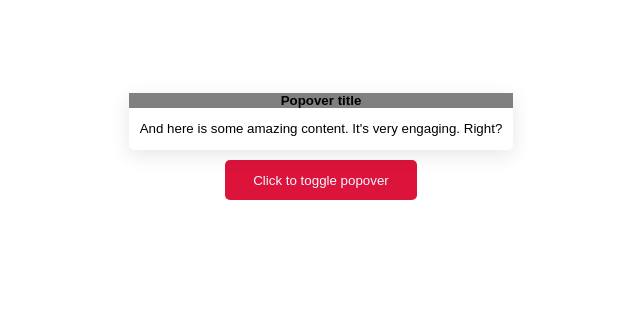
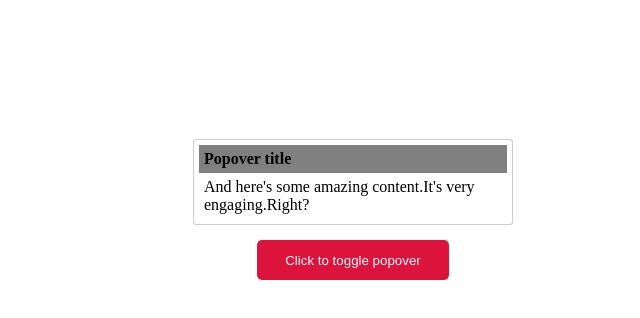
Before and after one commit to AnnaAlexandrova1/ahj-less5-task1, a website built with webpack: page src/index.html in a window 1280 px wide. Both pictures are taken after a click on the button "Click to toggle popover". Shown: the whole page, without its empty margins (287-927 px from the left). Built offline with nearby package versions, Linux system fonts and the light colour scheme.

Commit message:
все работает

```diff
--- a/src/css/style.css
+++ b/src/css/style.css
@@ -1,21 +1,21 @@
-.form {
-    width: 20vw;
-    margin: auto;
-    margin-top: 20vh;
+
+* {
+	margin: 0 auto;
+	padding: 0;
+	box-sizing: border-box;
+}
+body {
+	display: flex;
+	flex-wrap: wrap;
+}
+.container {
+    display: flex;
+    flex-direction: column;
+    margin-top: 30vh;
+
 }
 
-/*.input{
-    -moz-box-sizing: border-box;
-    box-sizing: border-box;
-    border: 1px solid #999;
-
-    margin-top: 30px;
-    height: 40px;
-    width: 15vw;
-}*/
-
-.button {
-
+.buttonTooltip {
   height: 40px;
   width: 15vw;
   -moz-box-sizing: border-box;
@@ -25,33 +25,33 @@
   color: aliceblue;
 }
 
-.button:hover {
+.buttonTooltip:hover {
     background: linear-gradient(#de634b, #a62d0f);
      box-shadow: 5px #f7c707;
 }
 
 .tooltip {
-    position: absolute;
-    padding: 0;
-    width: 30vw;
-    /*height: 40px;*/
-
-    box-shadow: 0 5px 20px 0 rgba(0, 0, 0, 0.1);
-    z-index: 999;
-    display: block;
-    box-sizing: border-box;
-    border-radius: 5px;
-
+	position: absolute;
+    max-width: 25vw;
+	background-color: #fff;
+	background-clip: padding-box;
+	border: 1px solid rgba(0, 0, 0, .2);
+	border-radius: 3px;
 }
-
-.tooltip h1 {
+.tooltipTitle {
     color: black;
     font-size: 1em;
     background-color: gray;
     margin-top: 0;
+    padding: 5px;
 }
 
-.tooltip p {
+.tooltipText {
     color: black;
-    font-size: 1em;;
+    font-size: 1em;
+    padding: 5px;
 }
+
+.hidden {
+    display: none;
+}
--- a/src/index.html
+++ b/src/index.html
@@ -7,5 +7,8 @@
   <title>Document</title>
 </head>
 <body>
+  <div class="container">
+    <button class="buttonTooltip" type = 'submit'>Click to toggle popover</button>
+  </div>
 </body>
 </html>
--- a/src/js/DrowForm.js
+++ /dev/null
@@ -1,41 +0,0 @@
-import Popover from './Popover';
-
-export default class DrowForm {
-  constructor(popover) {
-    this.body = document.querySelector('body');
-    this.popover = popover;
-  }
-
-  // отрисовка формы на странице
-  drow() {
-    const form = document.createElement('form');
-    // const input = document.createElement('input');
-    this.button = document.createElement('button');
-
-    form.classList.add('form');
-    // input.classList.add('input');
-    this.button.classList.add('button');
-
-    // input.type = 'text';
-    this.button.type = 'submit';
-    this.button.textContent = 'Click to toggle popover';
-
-    // form.appendChild(input);
-    form.appendChild(this.button);
-
-    this.body.appendChild(form);
-  }
-
-  showall() {
-    this.button.onclick = (event) => {
-      event.preventDefault();
-      const button = document.querySelector('.button');
-      if (button.querySelector('.tooltip') === null) {
-        this.popover = new Popover(this.button);
-        this.popover.startShow();
-      } else {
-        button.removeChild(button.querySelector('.tooltip'));
-      }
-    };
-  }
-}
--- a/src/js/Popover.js
+++ b/src/js/Popover.js
@@ -1,25 +1,43 @@
 export default class Popover {
   constructor(elem) {
     this.elem = elem;
-    this.popover = undefined;
+    this.tooltip = null;
+    this.existTooltip = false;
   }
 
-  show() {
-    this.popover = document.createElement('div');
-    this.popover.classList.add('tooltip');
-    this.popover.innerHTML = "<h1>Popover title</h1><p>And here is some amazing content. It's very engaging. Right?</p>";
-    this.elem.appendChild(this.popover);
-    this.caklPlace();
+  start() {
+    this.addTooltip();
+    this.button = document.querySelector('.buttonTooltip');
+
+    this.button.onclick = (event) => {
+      event.preventDefault();
+      this.showTooltip();
+    };
   }
 
-  caklPlace() {
-    // const { top, left } = this.elem.getBoundingClientRect();
-    // console.log(window.scrollY);
-    this.popover.style.top = `${this.elem.offsetTop - this.popover.offsetHeight - 10}px`;
-    this.popover.style.left = `${this.elem.offsetLeft - Math.abs(this.popover.offsetWidth - this.elem.offsetWidth) / 2}px`;
+  static get markUp() {
+    return `
+    <div class="tooltip hidden">
+<div class="tooltipText">
+<h1 class="tooltipTitle">Popover title</h1>
+<p class="tooltipText">And here's some amazing content.It's very engaging.Right?</p>
+</div>
+  </div>`;
   }
 
-  startShow() {
-    return this.show();
+  addTooltip() {
+    this.elem.insertAdjacentHTML('beforeend', this.constructor.markUp);
+  }
+
+  showTooltip() {
+    this.tooltip = document.querySelector('.tooltip');
+    this.tooltip.classList.toggle('hidden');
+    this.existTooltip = !this.tooltip.classList.contains('hidden');
+    this.calkPosition();
+  }
+
+  calkPosition() {
+    this.tooltip.style.top = `${this.button.offsetTop - this.tooltip.offsetHeight - 15}px`;
+    this.tooltip.style.left = `${this.button.offsetLeft - Math.abs(this.tooltip.offsetWidth - this.button.offsetWidth) / 2}px`;
   }
 }
--- a/src/js/app.js
+++ b/src/js/app.js
@@ -1,10 +1,5 @@
 import Popover from './Popover';
-import DrowForm from './DrowForm';
 
-const popover = new Popover();
-const drowForm = new DrowForm(popover);
-drowForm.drow();
-drowForm.showall();
-
-// const popover = new Popover();
-// popover.show();
+const elem = document.querySelector('.container');
+const popover = new Popover(elem);
+popover.start();
```
Also changed, not shown: src/js/__test__/Popover.test.js (added, +13 -0 lines), README.md, src/index.js (line endings or trailing spaces).
